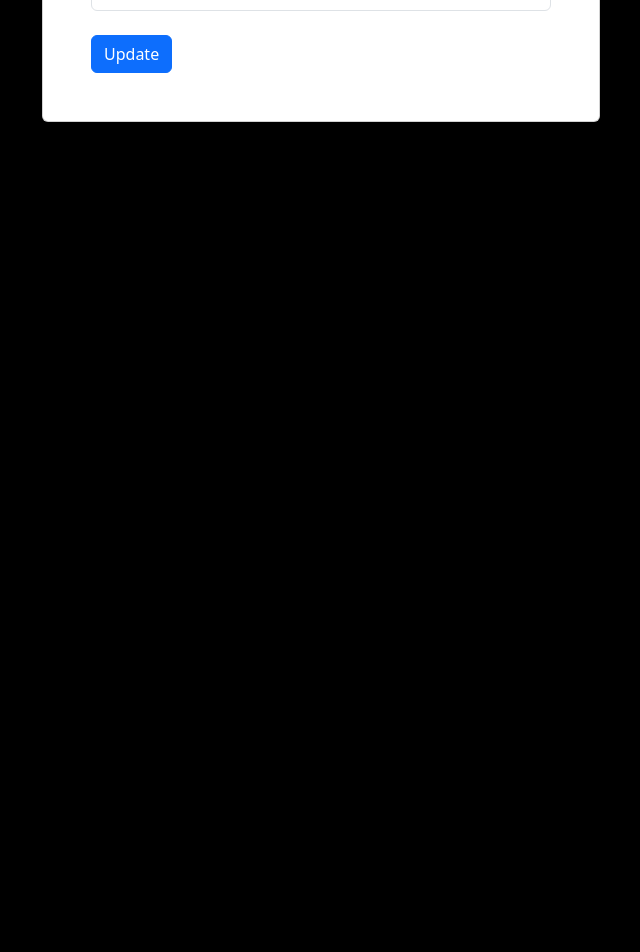
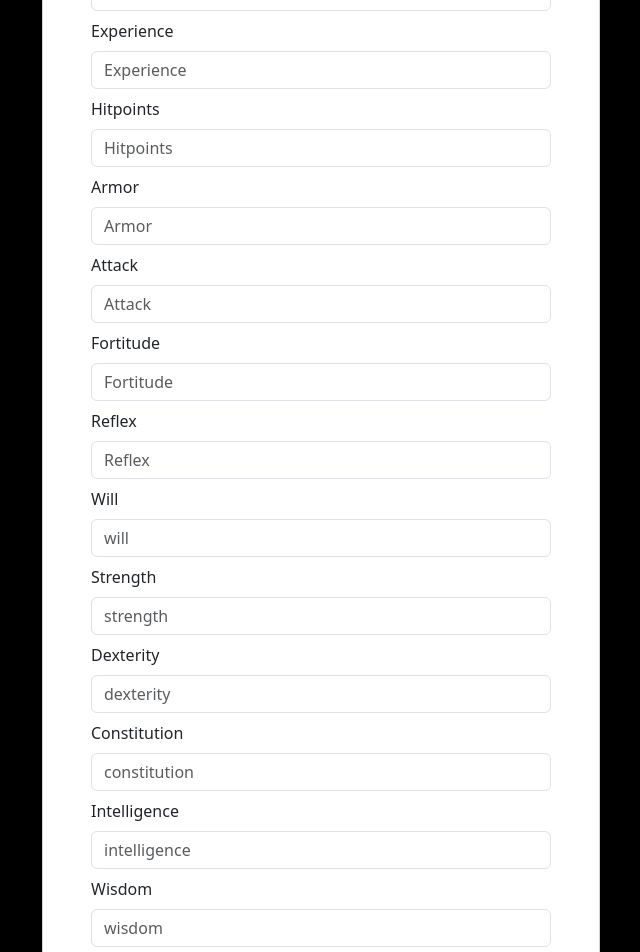
Before and after one commit to mikethemerchant/mystery-dungeon-adventure, a React (Vite) app in the folder frontend/: page /profile in a window 1280 px wide. Shown: the part 540-1492 px from the top of the page, without its empty margins (319-959 px from the left). Before the commit the page ends 800 px from the top, so only its background shows below. Built offline with nearby package versions, Linux system fonts and the light colour scheme; sample sign-in values are in the browser's storage.

Commit message:
changes broke something

```diff
--- a/frontend/src/screens/ProfileScreen.jsx
+++ b/frontend/src/screens/ProfileScreen.jsx
@@ -7,6 +7,7 @@ import { toast } from 'react-toastify'
 import Loader from '../components/Loader'
 import { setCredentials } from '../slices/authSlice'
 import { useUpdateUserMutation } from '../slices/usersApiSlice'
+import e from 'express'
 
 const ProfileScreen = () => {
     const [name, setName] = useState('');
@@ -14,6 +15,19 @@ const ProfileScreen = () => {
     const [password, setPassword] = useState('');
     const [confirmPassword, setConfirmPassword] = useState('');
     const [level, setLevel] = useState('');
+    const [experience, setExperience] = useState('');
+    const [hitpoints, setHitpoints] = useState('');
+    const [armor, setArmor] = useState('');
+    const [attack, setAttack] = useState('');
+    const [fortitude, setFortitude] = useState('');
+    const [reflex, setReflex] = useState('');
+    const [will, setWill] = useState('');
+    const [strength, setStrength] = useState('');
+    const [dexterity, setDexterity] = useState('');
+    const [constitution, setConstitution] = useState('');
+    const [intelligence, setIntelligence] = useState('');
+    const [wisdom, setWisdom] = useState('');
+    const [charisma, setCharisma] = useState('');
 
     const navigate = useNavigate();
     const dispatch = useDispatch();
@@ -26,6 +40,19 @@ const ProfileScreen = () => {
         setName(userInfo?.name);
         setEmail(userInfo?.email);
         setLevel(userInfo?.level);
+        setExperience(userInfo?.experience);
+        setHitpoints(userInfo?.hitpoints);
+        setArmor(userInfo?.armor);
+        setAttack(userInfo?.attack);
+        setFortitude(userInfo?.fortitude);
+        setReflex(userInfo?.reflex);
+        setWill(userInfo?.will);
+        setStrength(userInfo?.strength);
+        setDexterity(userInfo?.dexterity);
+        setConstitution(userInfo?.constitution);
+        setIntelligence(userInfo?.intelligence);
+        setWisdom(userInfo?.wisdom);
+        setCharisma(userInfo?.charisma);
     }, []);
 
     const submitHandler = async (e) => {
@@ -39,7 +66,20 @@ const ProfileScreen = () => {
                 name,
                 email,
                 password,
-                level
+                level,
+                experience,
+                hitpoints,
+                armor,
+                attack,
+                fortitude,
+                reflex,
+                will,
+                strength,
+                dexterity,
+                constitution,
+                intelligence,
+                wisdom,
+                charisma
                }).unwrap();
               dispatch(setCredentials({...res}));
               toast.success('Profile Updated');
@@ -98,6 +138,123 @@ const ProfileScreen = () => {
                         onChange={ (e) => setLevel(e.target.value) }>
                     </Form.Control>
                 </Form.Group>
+                <Form.Group className='my-2' controlId='experience'>
+                    <Form.Label>Experience</Form.Label>
+                    <Form.Control
+                        type='experience'
+                        placeholder='Experience'
+                        value={experience}
+                        onChange={ (e) => setExperience(e.target.value) }>
+                    </Form.Control>
+                </Form.Group>
+                <Form.Group className='my-2' controlId='hitpoints'>
+                    <Form.Label>Hitpoints</Form.Label>
+                    <Form.Control
+                        type='hitpoints'
+                        placeholder='Hitpoints'
+                        value={hitpoints}
+                        onChange={ (e) => setHitpoints(e.target.value) }>
+                    </Form.Control>
+                </Form.Group>
+                <Form.Group className='my-2' controlId='armor'>
+                    <Form.Label>Armor</Form.Label>
+                    <Form.Control
+                        type='armor'
+                        placeholder='Armor'
+                        value={armor}
+                        onChange={ (e) => setArmor(e.target.value) }>
+                    </Form.Control>
+                </Form.Group>
+                <Form.Group className='my-2' controlId='attack'>
+                    <Form.Label>Attack</Form.Label>
+                    <Form.Control
+                        type='attack'
+                        placeholder='Attack'
+                        value={attack}
+                        onChange={ (e) => setAttack(e.target.value) }>
+                    </Form.Control>
+                </Form.Group>
+                <Form.Group className='my-2' controlId='fortitude'>
+                    <Form.Label>Fortitude</Form.Label>
+                    <Form.Control
+                        type='fortitude'
+                        placeholder='Fortitude'
+                        value={fortitude}
+                        onChange={ (e) => setFortitude(e.target.value) }>
+                    </Form.Control>
+                </Form.Group>
+                <Form.Group className='my-2' controlId='reflex'>
+                    <Form.Label>Reflex</Form.Label>
+                    <Form.Control
+                        type='reflex'
+                        placeholder='Reflex'
+                        value={reflex}
+                        onChange={ (e) => setReflex(e.target.value) }>
+                    </Form.Control>
+                </Form.Group>
+                <Form.Group className='my-2' controlId='will'>
+                    <Form.Label>Will</Form.Label>
+                    <Form.Control
+                        type='will'
+                        placeholder='will'
+                        value={will}
+                        onChange={ (e) => setWill(e.target.value) }>
+                    </Form.Control>
+                </Form.Group>
+                <Form.Group className='my-2' controlId='strength'>
+                    <Form.Label>Strength</Form.Label>
+                    <Form.Control
+                        type='strength'
+                        placeholder='strength'
+                        value={strength}
+                        onChange={ (e) => setStrength(e.target.value) }>
+                    </Form.Control>
+                </Form.Group>
+                <Form.Group className='my-2' controlId='dexterity'>
+                    <Form.Label>Dexterity</Form.Label>
+                    <Form.Control
+                        type='dexterity'
+                        placeholder='dexterity'
+                        value={dexterity}
+                        onChange={ (e) => setDexterity(e.target.value) }>
+                    </Form.Control>
+                </Form.Group>
+                <Form.Group className='my-2' controlId='constitution'>
+                    <Form.Label>Constitution</Form.Label>
+                    <Form.Control
+                        type='constitution'
+                        placeholder='constitution'
+                        value={constitution}
+                        onChange={ (e) => setConstitution(e.target.value) }>
+                    </Form.Control>
+                </Form.Group>
+                <Form.Group className='my-2' controlId='intelligence'>
+                    <Form.Label>Intelligence</Form.Label>
+                    <Form.Control
+                        type='intelligence'
+                        placeholder='intelligence'
+                        value={intelligence}
+                        onChange={ (e) => setIntelligence(e.target.value) }>
+                    </Form.Control>
+                </Form.Group>
+                <Form.Group className='my-2' controlId='wisdom'>
+                    <Form.Label>Wisdom</Form.Label>
+                    <Form.Control
+                        type='wisdom'
+                        placeholder='wisdom'
+                        value={wisdom}
+                        onChange={ (e) => setWisdom(e.target.value) }>
+                    </Form.Control>
+                </Form.Group>
+                <Form.Group className='my-2' controlId='charisma'>
+                    <Form.Label>Charisma</Form.Label>
+                    <Form.Control
+                        type='charisma'
+                        placeholder='charisma'
+                        value={charisma}
+                        onChange={ (e) => setCharisma(e.target.value) }>
+                    </Form.Control>
+                </Form.Group>
 
                 {isLoading && <Loader />}
 
```
Also changed, not shown: 2 other files (tests, documents, lock files or other folders).
